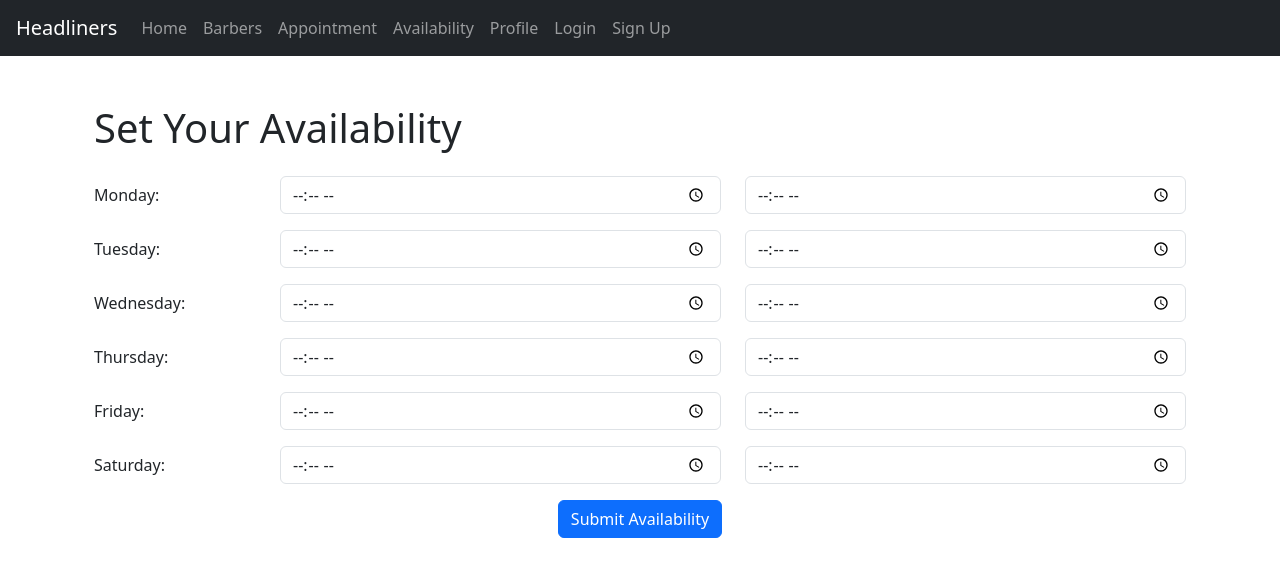
After one commit to roccovulpis/Headliners, a Flask app: page /availability in a window 1280 px wide. The commit adds this page. Shown: the top 577 px of the page. Run offline with Flask 3, Linux system fonts and the light colour scheme.

Commit message:
10/20
Added Barbers, Appt, Availability, and Profile page.

```diff
--- a/website/__init__.py
+++ b/website/__init__.py
@@ -22,7 +22,7 @@ def create_app():
     app.register_blueprint(views, url_prefix='/')
     app.register_blueprint(auth, url_prefix='/')
 
-    from .models import User, Barber_detail, Appointment, Barber_service, Service, Client_detail, Review
+    from .models import User, Barber_detail, Appointment, Barber_service, Client_detail, Review, Barber_availability
 
     create_database(app)
 
--- /dev/null
+++ b/website/templates/availability.html
@@ -0,0 +1,94 @@
+{% extends "base.html" %}
+{%block title%}Availability Form{% endblock %}
+{% block content%}
+<body>
+    <div class="container mt-5">
+        <h1 class="mb-4">Set Your Availability</h1>
+        <form id="availabilityForm">
+            <div class="row mb-3">
+                <label for="monday" class="col-sm-2 col-form-label">Monday:</label>
+                <div class="col-sm-5">
+                    <input type="time" class="form-control" name="mondayStart" id="mondayStart">
+                </div>
+                <div class="col-sm-5">
+                    <input type="time" class="form-control" name="mondayEnd" id="mondayEnd">
+                </div>
+            </div>
+
+            <div class="row mb-3">
+                <label for="tuesday" class="col-sm-2 col-form-label">Tuesday:</label>
+                <div class="col-sm-5">
+                    <input type="time" class="form-control" name="tuesdayStart" id="tuesdayStart">
+                </div>
+                <div class="col-sm-5">
+                    <input type="time" class="form-control" name="tuesdayEnd" id="tuesdayEnd">
+                </div>
+            </div>
+
+            <div class="row mb-3">
+                <label for="wednesday" class="col-sm-2 col-form-label">Wednesday:</label>
+                <div class="col-sm-5">
+                    <input type="time" class="form-control" name="wednesdayStart" id="wednesdayStart">
+                </div>
+                <div class="col-sm-5">
+                    <input type="time" class="form-control" name="wednesdayEnd" id="wednesdayEnd">
+                </div>
+            </div>
+
+            <div class="row mb-3">
+                <label for="thursday" class="col-sm-2 col-form-label">Thursday:</label>
+                <div class="col-sm-5">
+                    <input type="time" class="form-control" name="thursdayStart" id="thursdayStart">
+                </div>
+                <div class="col-sm-5">
+                    <input type="time" class="form-control" name="thursdayEnd" id="thursdayEnd">
+                </div>
+            </div>
+
+            <div class="row mb-3">
+                <label for="friday" class="col-sm-2 col-form-label">Friday:</label>
+                <div class="col-sm-5">
+                    <input type="time" class="form-control" name="fridayStart" id="fridayStart">
+                </div>
+                <div class="col-sm-5">
+                    <input type="time" class="form-control" name="fridayEnd" id="fridayEnd">
+                </div>
+            </div>
+
+            <div class="row mb-3">
+                <label for="saturday" class="col-sm-2 col-form-label">Saturday:</label>
+                <div class="col-sm-5">
+                    <input type="time" class="form-control" name="saturdayStart" id="saturdayStart">
+                </div>
+                <div class="col-sm-5">
+                    <input type="time" class="form-control" name="saturdayEnd" id="saturdayEnd">
+                </div>
+            </div>
+
+
+
+            <div class="text-center">
+                <button type="button" class="btn btn-primary" onclick="submitAvailability()">Submit Availability</button>
+            </div>
+        </form>
+
+        <div class="mt-4" id="result"></div>
+    </div>
+
+    <!-- <script>
+        function submitAvailability() {
+            const form = document.getElementById("availabilityForm");
+            const formData = new FormData(form);
+            const availabilityData = {};
+
+            for (const [name, value] of formData.entries()) {
+                availabilityData[name] = value;
+            }
+
+
+           const resultElement = document.getElementById("result");
+           resultElement.innerHTML = "Availability data submitted: " + JSON.stringify(availabilityData);
+        }
+    </script> -->
+</body>
+{% endblock %}
--- a/website/templates/base.html
+++ b/website/templates/base.html
@@ -19,21 +19,34 @@
     </head>
     <body>
         <nav class="navbar navbar-expand-lg navbar-dark bg-dark">
-            <a class="navbar-brand ms-3" href="#">Headliners</a>
+            <a class="navbar-brand ms-3" href="/">Headliners</a>
             <button class="navbar-toggler" type="button" data-bs-toggle="collapse" data-bs-target="#navbarSupportedContent" aria-controls="navbarSupportedContent" aria-expanded="false" aria-label="Toggle navigation">
                 <span class="navbar-toggler-icon"></span>
             </button>
 
             <div class="collapse navbar-collapse" id="navbarSupportedContent">
                 <div class="navbar-nav mr-auto">
-                    {% if user.is_authenticated %}
-                    <a class="nav-item nav-link" id="logout" href="/logout">Logout</a>
-                    {% else %}
+
+                    <!-- {% if user.is_authenticated %} -->
+                    <!-- <a class="nav-item nav-link" id="home" href="/">Home</a>
+                    <a class="nav-item nav-link" id="barbers" href="/barbers">Barbers</a>
+                    <a class="nav-item nav-link" id="appointment" href="/appointment">Appointment</a>
+                    <a class="nav-item nav-link" id="profile" href="/profile">Profile</a>
+                    <a class="nav-item nav-link" id="logout" href="/logout">Logout</a> -->
+                    <!-- {% else %} -->
                     <a class="nav-item nav-link" id="home" href="/">Home</a>
+                    <a class="nav-item nav-link" id="barbers" href="/barbers">Barbers</a>
+                    <a class="nav-item nav-link" id="appointment" href="/appointment">Appointment</a>
+                    <a class="nav-item nav-link" id="availability" href="/availability">Availability</a>
+                    <a class="nav-item nav-link" id="profile" href="/profile">Profile</a>
                     <a class="nav-item nav-link" id="login" href="/login">Login</a>
                     <a class="nav-item nav-link" id="sign-up" href="/sign-up">Sign Up</a>
-                    {% endif %}
+
+
+                    <!-- {% endif %} -->
+
                 </div>
+
             </div>
         </nav>
 
--- a/website/views.py
+++ b/website/views.py
@@ -7,3 +7,19 @@ views = Blueprint('views', __name__)
 @views.route('/')
 def home():
     return render_template("home.html", user=current_user)
+
+@views.route('/profile')
+def profile():
+    return render_template("profile.html", user=current_user)
+
+@views.route('/barbers')
+def barbers():
+    return render_template("barbers.html", user=current_user)
+
+@views.route('/appointment')
+def appointment():
+    return render_template("appointment.html", user=current_user)
+
+@views.route('/availability')
+def availability():
+    return render_template("availability.html", user=current_user)
```
Also changed, not shown: website/models.py (+10 -6 lines), website/templates/appointment.html (added, +43 -0 lines), website/templates/barbers.html (added, +29 -0 lines), website/templates/profile.html (added, +21 -0 lines), instance/db.sqlite3.
